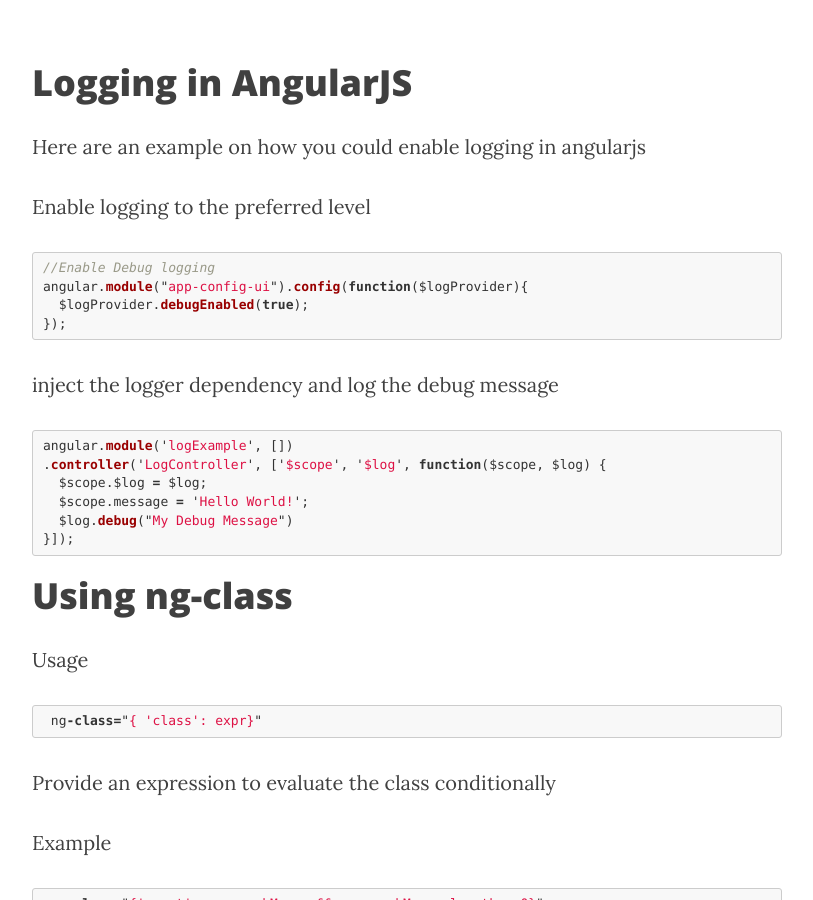
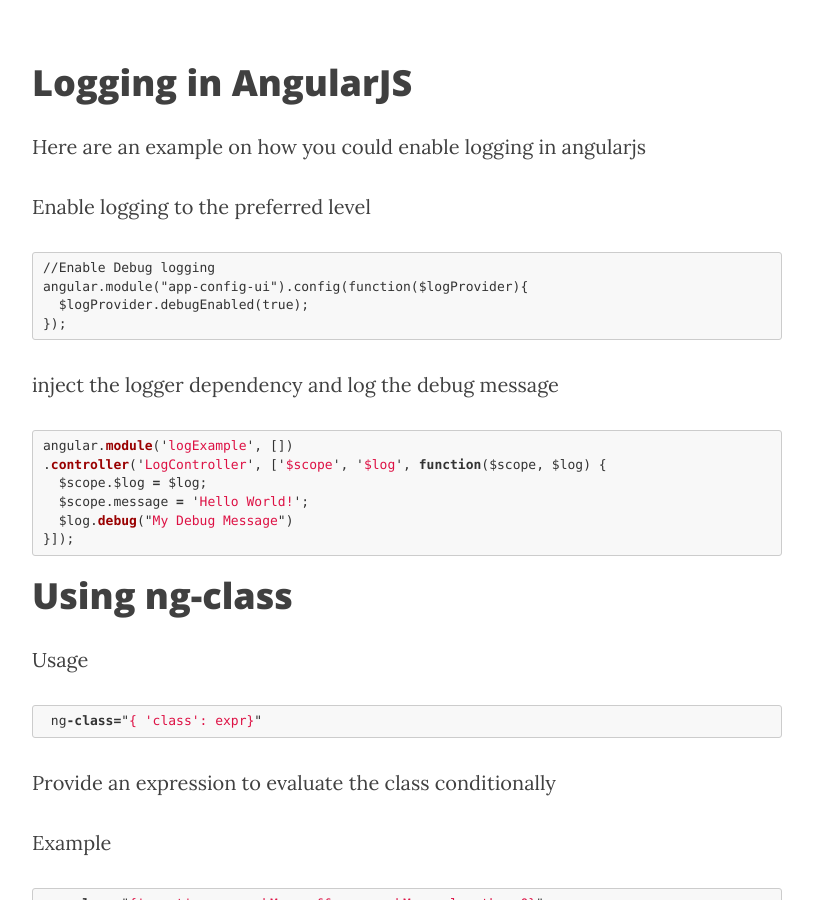
Before and after one commit to manthasriram/blog, a Jekyll site: the page built from _posts/2015-08-16-angular-js-tips.markdown, in a window 1280 px wide and 900 px high, scrolled down 483 px. Shown: the whole window, without its empty margins (233-1046 px from the left). Built offline with Jekyll 4.4.1, drawn with Linux system fonts in a browser that asks for light colours; nearby versions of some CDN libraries.

Commit message:
Fix for syntax highlighting

```diff
--- a/_posts/2015-08-16-angular-js-tips.markdown
+++ b/_posts/2015-08-16-angular-js-tips.markdown
@@ -11,7 +11,7 @@
 Here are an example on how you could enable logging in angularjs
 
 Enable logging to the preferred level
-~~~ javascript
+~~~
 //Enable Debug logging
 angular.module("app-config-ui").config(function($logProvider){
   $logProvider.debugEnabled(true);
@@ -19,7 +19,6 @@
 ~~~
 
 inject the logger dependency and log the debug message
-
 ~~~ javascript
 angular.module('logExample', [])
 .controller('LogController', ['$scope', '$log', function($scope, $log) {
```
